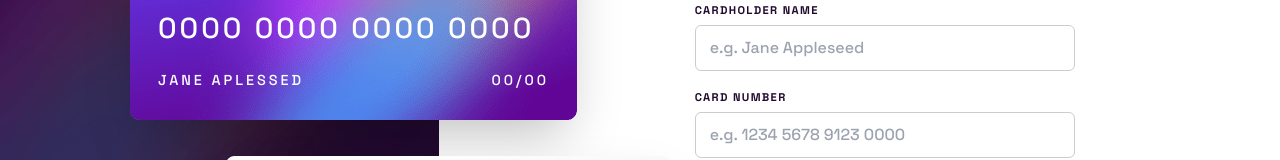
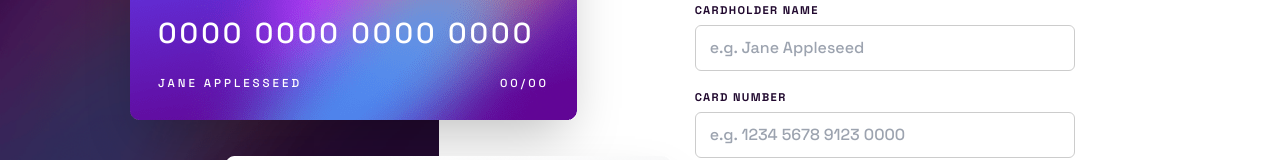
Before and after one commit to BashS117/interactive-card-form, a React (Vite) app: page / in a window 1280 px wide. Shown: the part 229-389 px from the top of the page. Built offline with nearby package versions, Linux system fonts and the light colour scheme.

Commit message:
feat watch function to bgCards

```diff
--- a/src/App.jsx
+++ b/src/App.jsx
@@ -1,12 +1,18 @@
 import bgDesktop from './assets/bg-main-desktop.png'
 import FormCard from './components/FormCard';
 import BgCards from './components/BgCards';
+import { useForm } from 'react-hook-form';
+
 
 import './App.css'
 import React from 'react';
 
 function App() {
 
+  const { register, handleSubmit,formState:{errors}, watch } = useForm();
+  const onSubmit = (data) => {
+    console.log(data)
+  };
 
 
   return (
@@ -15,10 +21,20 @@ function App() {
       <img className='h-[100vh] w-[470px]' src={bgDesktop} alt="" />
 
       </figure>
-      <BgCards/>
+      <BgCards
+               watch={watch}
+
+      />
 
 
-         <FormCard/>
+         <FormCard
+         register={register}
+         handleSubmit={handleSubmit}
+         errors={errors}
+         watch={watch}
+         onSubmit={onSubmit}
+
+         />
 
 
 
--- a/src/components/BgCards/index.jsx
+++ b/src/components/BgCards/index.jsx
@@ -2,19 +2,31 @@ import React from 'react';
 import bgCardFront from '../../assets/bg-card-front.png'
 import bgCardBack from '../../assets/bg-card-back.png'
 
-function BgCards()  {
+
+
+
+function BgCards({watch})  {
+
+    const formatCardNumber = (number) => {
+        // Utilizar una expresión regular para insertar un espacio después de cada grupo de 4 dígitos
+        return number.replace(/(\d{4})/g, '$1 ');
+      };
+
+
   return (
         <div className='absolute top-[13%] left-[130px] flex flex-col gap-9 tracking-[3px] text-white'>
             <figure className='relative shadow-2xl rounded-lg'>
             <svg className='absolute top-6 left-6' width="84" height="47" fill="none" xmlns="http://www.w3.org/2000/svg"><ellipse cx="23.478" cy="23.5" rx="23.478" ry="23.5" fill="#fff"/><path d="M83.5 23.5c0 5.565-4.507 10.075-10.065 10.075-5.559 0-10.065-4.51-10.065-10.075 0-5.565 4.506-10.075 10.065-10.075 5.558 0 10.065 4.51 10.065 10.075Z" stroke="#fff"/></svg>
                 <img className='' src={bgCardFront} alt="" />
                 <div className=' absolute bottom-0  w-[100%] text-left p-7'>
-                    <p className='text-[1.8rem] mb-5'>0000 0000 0000 0000</p>
-                    <div className='flex justify-between text-[0.9rem]'>
-                        <p> JANE APLESSED</p>
+                    <p className='text-[1.8rem] mb-5'>
+                    {watch('number')?formatCardNumber(watch('number')):'0000 0000 0000 0000'}
+                        </p>
+                    <div className='flex justify-between text-[0.72rem]'>
+                        <p>  {watch('name')?watch('name'):'JANE APPLESSEED'}</p>
                         <div className='flex'>
-                            <p>00</p>/
-                            <p>00</p>
+                            <p>  {watch('month')?watch('month'):'00'}</p>/
+                            <p>  {watch('year')?watch('year'):'00'}</p>
                         </div>
                     </div>
                 </div>
@@ -23,7 +35,9 @@ function BgCards()  {
 
             <figure className=' relative left-[95px] shadow-2xl rounded-lg'>
                 <img className='' src={bgCardBack} alt="" />
-                <p className='absolute top-[110px] right-14'>000</p>
+                <p className='absolute top-[110px] right-14'>
+                {watch('cvc')?watch('cvc'):'000'}
+                </p>
             </figure>
         </div>
 
--- a/src/components/FormCard/index.jsx
+++ b/src/components/FormCard/index.jsx
@@ -1,33 +1,33 @@
 import React from 'react'
-import { useForm } from 'react-hook-form';
 
 
-function FormCard  ()  {
+function FormCard  ({register,onSubmit, handleSubmit,errors, watch})  {
 
-    const { register, handleSubmit, formState: { errors } } = useForm();
-    const onSubmit = data => console.log(data);
-    console.log(errors);
+
 
   return (
     <div className='pl-[50px] w-[70%] flex  justify-center items-center'>
-    <form className='w-[380px] flex flex-col text-start' onSubmit={handleSubmit(onSubmit)}>
-      <label  htmlFor="">CARDHOLDER NAME</label>
-      <input type="text" placeholder="e.g. Jane Appleseed" {...register("e.g. Jane Appleseed", {required: true})} />
-      <label htmlFor="">CARD NUMBER</label>
-      <input type="number" placeholder="e.g. 1234 5678 9123 0000" {...register("e.g. 1234 5678 9123 0000", {required: true, max: 16, min: 16, maxLength: 16})} />
+    <form  onSubmit={handleSubmit(onSubmit)} className='w-[380px] flex flex-col text-start'>
+      <label  >CARDHOLDER NAME</label>
+      <input type="text" placeholder="e.g. Jane Appleseed" {...register("name", {required: true})} />
+      {errors.name?.type === 'required' && <p>el campo nombre es requerido</p>}
+
+      <label >CARD NUMBER</label>
+      <input type="text" placeholder="e.g. 1234 5678 9123 0000" {...register("number", {required: true, maxLength: 16,minLength:16})} />
+      {errors.number?.type === 'maxLength' && <p>el campo debe tener 16 caracteres</p>}
 
       <div className='flex'>
         <div>
-             <label htmlFor="">EXP. DATE(MM/YY)</label>
+             <label >EXP. DATE(MM/YY)</label>
               <div className='flex mt-8px  mr-[20px]'>
 
-               <input className='w-[75px]  mr-[10px] border border-gray-300' type="datetime" placeholder="MM" {...register("YY", {required: true})} />
-               <input className='w-[75px] border border-gray-300' type="datetime" placeholder="YY" {...register("YY", {required: true})} />
+               <input className='w-[75px]  mr-[10px] border border-gray-300' type="datetime" placeholder="MM" {...register("month", {required: true})} />
+               <input className='w-[75px] border border-gray-300' type="datetime" placeholder="YY" {...register("year", {required: true})} />
               </div>
        </div>
      <div>
       <label htmlFor="">CVC</label>
-     <input className='w-full' type="text" placeholder="e.g.123" {...register("CVC", {required: true, maxLength: 1})} />
+     <input className='w-full' type="text" placeholder="e.g.123" {...register("cvc", {required: true, maxLength: 3})} />
 
      </div>
 
```
